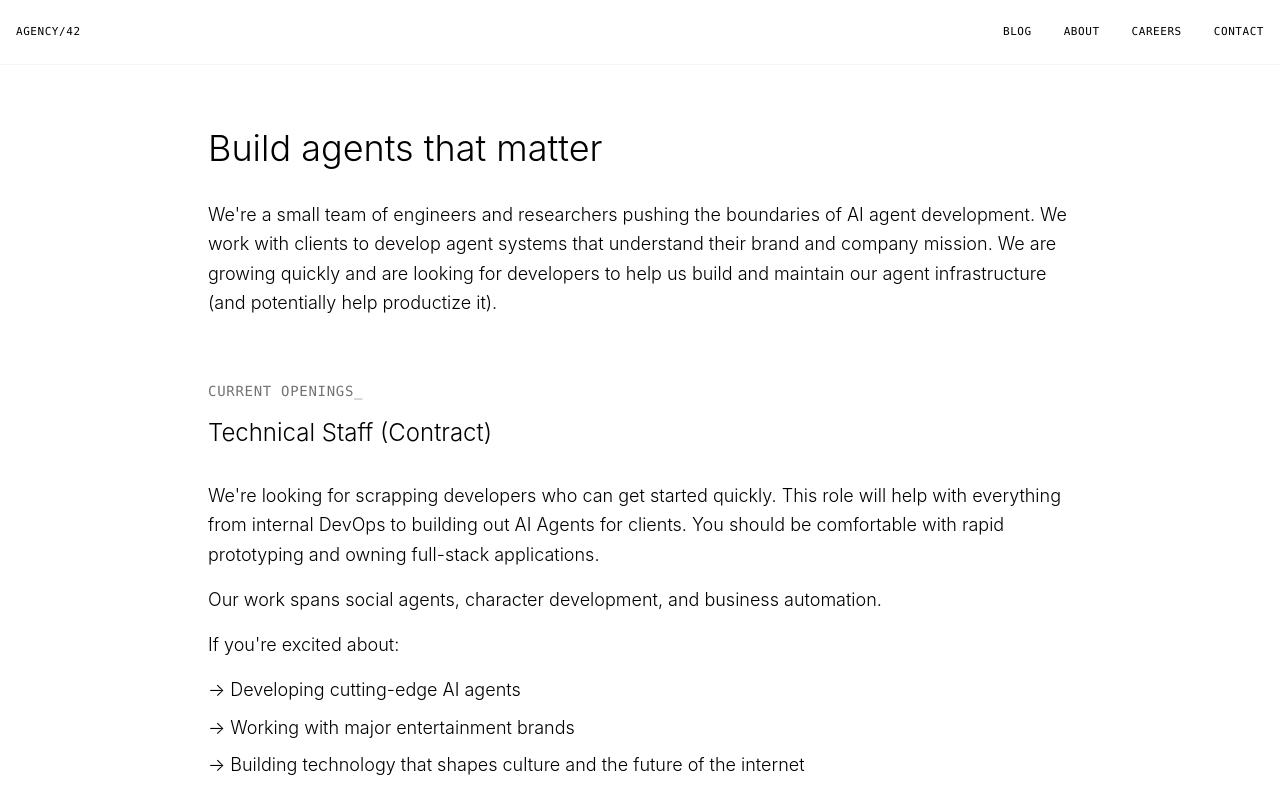
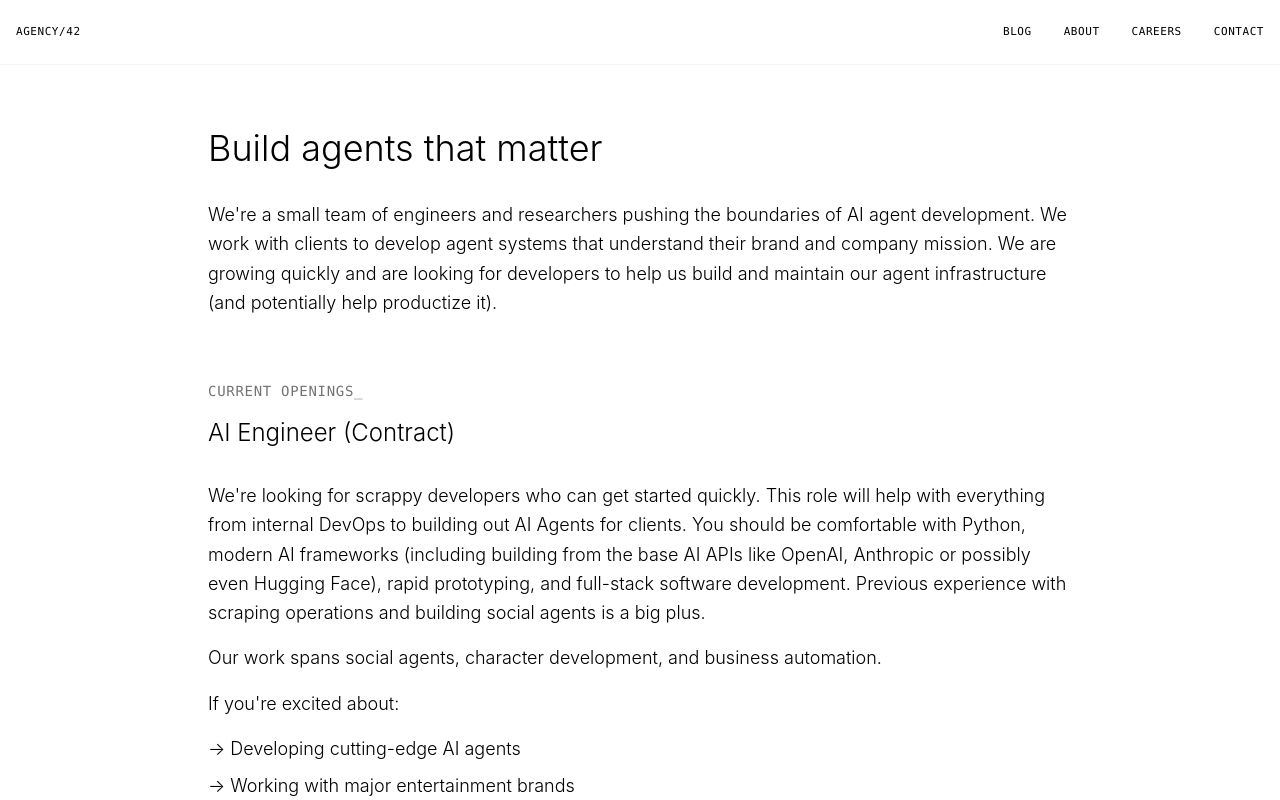
Before and after one commit to agency42/agency42-website, a Next.js app: page /careers in a window 1280 px wide. Shown: the top 800 px of the page. Built offline with nearby package versions, Linux system fonts and the light colour scheme.

Commit message:
update careers language

```diff
--- a/app/careers/page.tsx
+++ b/app/careers/page.tsx
@@ -21,12 +21,12 @@ export default function Careers() {
 
               <div>
                 <p className="font-mono text-sm tracking-wider text-neutral-500 mb-4">CURRENT OPENINGS_</p>
-                <h2 className="text-2xl font-light mb-8">Technical Staff (Contract)</h2>
+                <h2 className="text-2xl font-light mb-8">AI Engineer (Contract)</h2>
               </div>
 
               <div className="space-y-4">
                 <p className="text-lg font-light leading-relaxed">
-                  We're looking for scrapping developers who can get started quickly. This role will help with everything from internal DevOps to building out AI Agents for clients. You should be comfortable with rapid prototyping and owning full-stack applications.
+                  We're looking for scrappy developers who can get started quickly. This role will help with everything from internal DevOps to building out AI Agents for clients. You should be comfortable with Python, modern AI frameworks (including building from the base AI APIs like OpenAI, Anthropic or possibly even Hugging Face), rapid prototyping, and full-stack software development. Previous experience with scraping operations and building social agents is a big plus.
                 </p>
 
                 <p className="text-lg font-light leading-relaxed">
```
